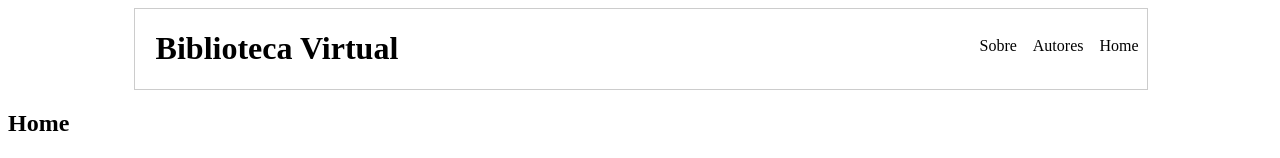
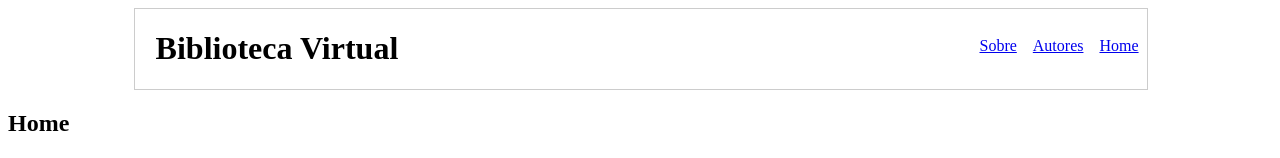
Before and after one commit to nicolau-np/biblioteca_virtualFRONT, a React (Create React App) app: page / in a window 1280 px wide. Shown: the top 158 px of the page. Built offline with nearby package versions, Linux system fonts and the light colour scheme.

Commit message:
adicionando os links no menu

```diff
--- a/src/include/header.js
+++ b/src/include/header.js
@@ -11,9 +11,9 @@ const Header = () => {
 
             <div className="menu">
                 <ul>
-                    <li>Home</li>
-                    <li>Autores</li>
-                    <li>Sobre</li>
+                    <li><a href="/">Home</a></li>
+                    <li><a href="/autores">Autores</a></li>
+                    <li><a href="/sobre">Sobre</a></li>
                 </ul>
             </div>
         </div>
```
